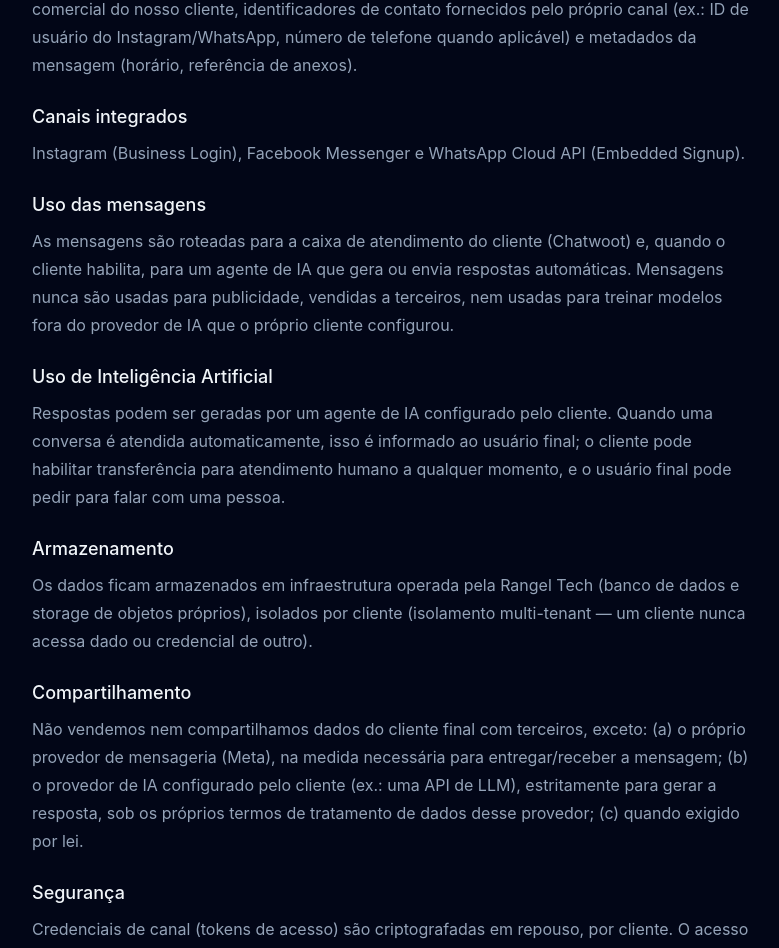
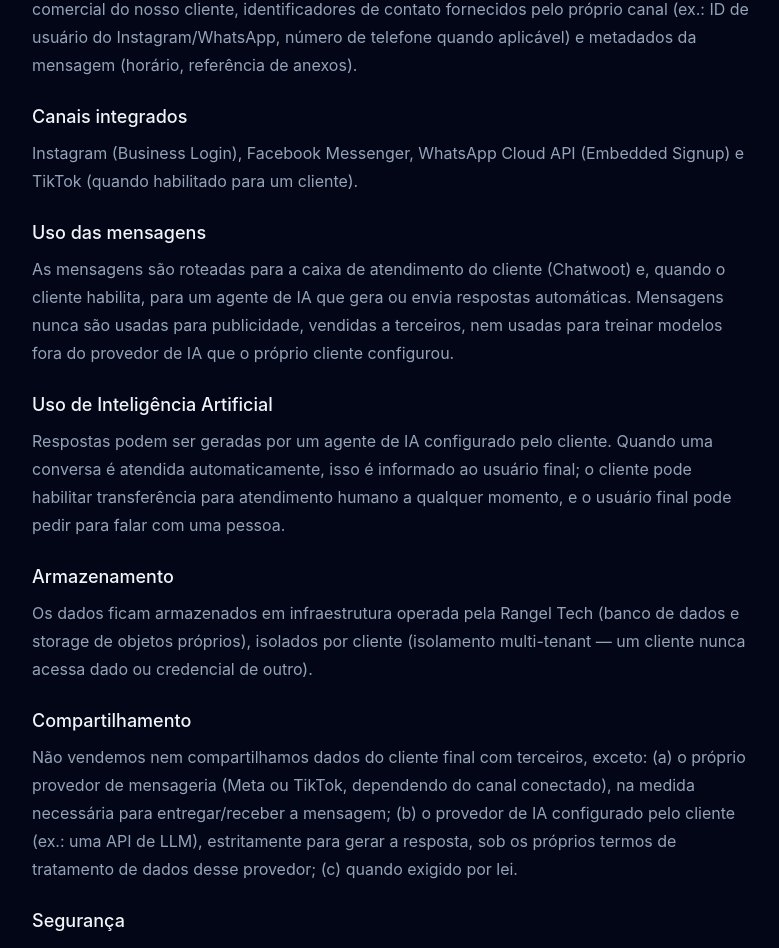
Before and after one commit to RangelTech/agent-platform, a React (Vite) app in the folder frontend/: page /politica-de-privacidade in a window 1280 px wide. Shown: the part 475-1423 px from the top of the page, without its empty margins (248-1027 px from the left). Built offline with nearby package versions, Linux system fonts and the light colour scheme.

Commit message:
content: adiciona TikTok como canal integrado nas paginas legais (produto-01), dono negociando contrato

```diff
--- a/frontend/src/pages/Legal.tsx
+++ b/frontend/src/pages/Legal.tsx
@@ -72,7 +72,7 @@
           </p>
         </Section>
         <Section title="Connected channels">
-          <p>Instagram (Business Login), Facebook Messenger, and WhatsApp Cloud API (Embedded Signup).</p>
+          <p>Instagram (Business Login), Facebook Messenger, WhatsApp Cloud API (Embedded Signup), and TikTok (when enabled for a client).</p>
         </Section>
         <Section title="How messages are used">
           <p>
@@ -99,7 +99,8 @@
         <Section title="Sharing">
           <p>
             We do not sell or share end-customer data with third parties, except: (a) the messaging
-            provider itself (Meta), as required to deliver/receive the message; (b) the AI provider
+            provider itself (Meta or TikTok, depending on the connected channel), as required to
+            deliver/receive the message; (b) the AI provider
             configured by the client (e.g. an LLM API) strictly to generate a reply, under that provider's
             own data-processing terms; (c) when required by law.
           </p>
@@ -157,7 +158,7 @@
         </p>
       </Section>
       <Section title="Canais integrados">
-        <p>Instagram (Business Login), Facebook Messenger e WhatsApp Cloud API (Embedded Signup).</p>
+        <p>Instagram (Business Login), Facebook Messenger, WhatsApp Cloud API (Embedded Signup) e TikTok (quando habilitado para um cliente).</p>
       </Section>
       <Section title="Uso das mensagens">
         <p>
@@ -185,7 +186,8 @@
       <Section title="Compartilhamento">
         <p>
           Não vendemos nem compartilhamos dados do cliente final com terceiros, exceto: (a) o próprio
-          provedor de mensageria (Meta), na medida necessária para entregar/receber a mensagem; (b) o
+          provedor de mensageria (Meta ou TikTok, dependendo do canal conectado), na medida necessária
+          para entregar/receber a mensagem; (b) o
           provedor de IA configurado pelo cliente (ex.: uma API de LLM), estritamente para gerar a
           resposta, sob os próprios termos de tratamento de dados desse provedor; (c) quando exigido por
           lei.
```
